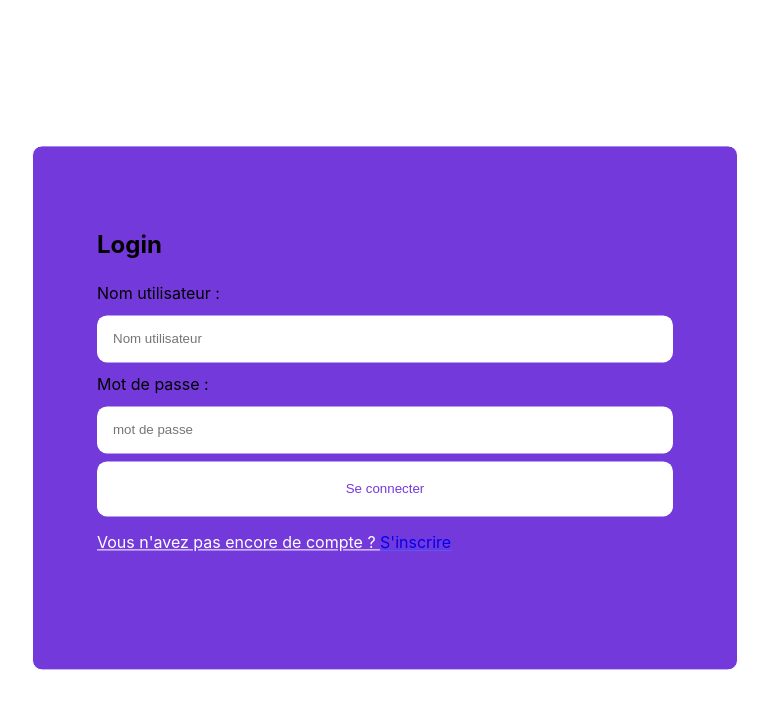
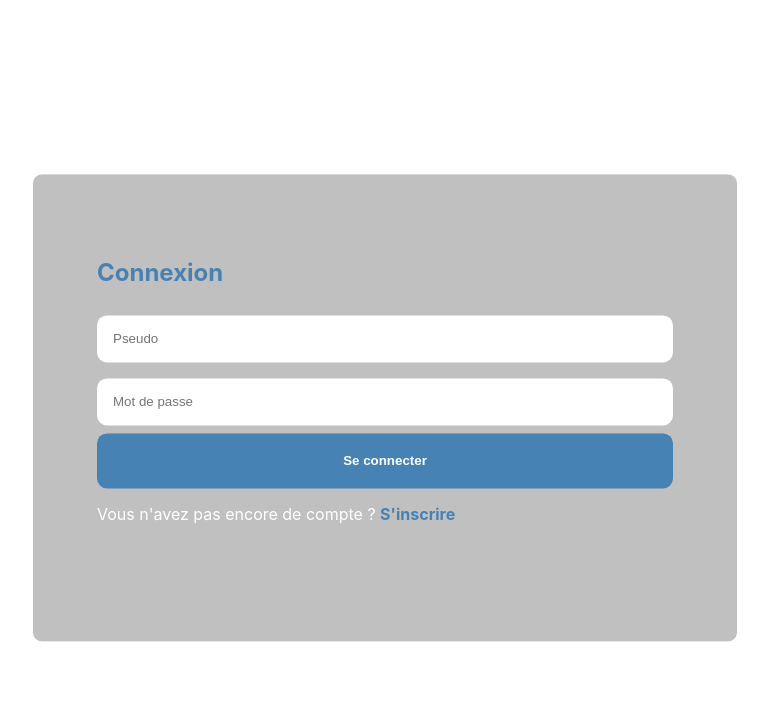
Before and after one commit to TaniaMAHOUCHE/Mercure_Tp, a React (Create React App) app in the folder front/projet/: page / in a window 1280 px wide. Shown: the top 708 px of the page, without its empty margins (263-1032 px from the left). Built offline with nearby package versions, Linux system fonts and the light colour scheme.

Commit message:
Added logout and fix css project

```diff
--- a/front/projet/src/App.css
+++ b/front/projet/src/App.css
@@ -21,6 +21,11 @@ main div.app-flex {
 
 }
 
+h2{
+  color: #4682B4;
+  font-weight: bold
+}
+
 ul.router-element {
     background-color: rgb(162, 162, 162);
     display: flex;
@@ -41,12 +46,13 @@ ul.router-element li a {
 }
 
 .auth-form-container {
-  background-color: #7439db;
+  background-color: #C0C0C0;
   position: absolute; /* postulat de départ */
   top: 50%;
   left: 50%; /* à 50%/50% du parent référent */
   transform: translate(-50%, -50%); /* décalage de 50% de sa propre taille */
   width: 45%;
+  color:black;
 }
 
   .auth-form-container, .login-form, .register-form {
@@ -81,11 +87,12 @@ ul.router-element li a {
     padding: 20px;
     border-radius: 10px;
     cursor: pointer;
-    color: #7439db;
+    color: black;
   }
 
   .link-btn {
     background: none;
     color: white;
-    text-decoration: underline;
+    /* text-decoration: underline; */
+    text-decoration: none;
   }
--- a/front/projet/src/components/Sidebar/Sidebar.css
+++ b/front/projet/src/components/Sidebar/Sidebar.css
@@ -34,6 +34,7 @@ ul.username-only {
 ul.username-only li p {
     display: block;
     color: #000;
+    font-weight: bold;
     padding: 8px 16px;
     text-decoration: none;
     text-align: center;
@@ -42,6 +43,20 @@ ul.username-only li p {
 
 /* Change the link color on hover */
 ul.username-only li p:hover {
-    background-color: #555;
+    background-color: #4682B4;
     color: white;
 }
+
+#logout{
+    color: white;
+    background-color: #C0C0C0;
+    width: 100%;
+    padding-top: 20px;
+    padding-bottom: 20px;
+    border: none;
+    font-weight: bold;
+    cursor: pointer;
+}
+#logout:hover{
+    background-color: #A9A9A9;
+}
--- a/front/projet/src/components/Sidebar/Sidebar.jsx
+++ b/front/projet/src/components/Sidebar/Sidebar.jsx
@@ -1,12 +1,20 @@
-import React from 'react'
+import React, { useContext } from 'react';
 import { useNavigate } from 'react-router-dom';
 import './Sidebar.css' ;
+import { UserContext } from '../../Context/UserContext';
+
 
 export const Sidebar = ({allUsers}) => {
+  const { user, setUser } = useContext(UserContext);
 
   let navigate = useNavigate();
   const handleClick = (e) => {
     navigate(`/user/${e}`) ;
+  }
+
+  const logout = () => {
+      localStorage.removeItem('jwt');
+      setUser("");
   }
 
   return (
@@ -23,6 +31,7 @@ export const Sidebar = ({allUsers}) => {
           ))}
         </ul>
     </div>
+    <button id="logout" onClick={logout}> Déconnexion </button>
     </>
   )
 }
--- a/front/projet/src/pages/Conversation/Conversation.css
+++ b/front/projet/src/pages/Conversation/Conversation.css
@@ -1,5 +1,10 @@
+a{
+    text-decoration: none;
+    color: black;
+}
+
 main div#chat-zone {
-    background-color: rgb(215, 231, 192);
+    background-color: #C0C0C0;
     display: flex;
     flex-direction: row;
     border-radius: 20px;
@@ -8,11 +13,11 @@ main div#chat-zone {
 section#sidebar {
     height: 100%;
     width: 30%;
+    background-color: #4682B4;
 }
 
 section#conversation {
     /* background-color: rgb(246, 175, 216); */
     height: 100%;
     width: 100%;
-
 }
--- a/front/projet/src/pages/Conversation/Conversation.jsx
+++ b/front/projet/src/pages/Conversation/Conversation.jsx
@@ -59,7 +59,7 @@ export const Conversation = () => {
       if (successLogin) {
         return (
           <>
-              <section id="sidebar"> <Sidebar allUsers={results} /> </section>
+              <section id="sidebar"> <Sidebar style={{ textDecoration: 'none'}} allUsers={results} /> </section>
               <section id="conversation"> <ConversationBox allUsers={results} /> </section>
           </>
         )
@@ -76,7 +76,7 @@ export const Conversation = () => {
 
   return (
 
-    <div id="chat-zone">
+    <div id="chat-zone" style={{ textDecoration: 'none'}}>
         {renderListUser ()}
     </div>
 
--- a/front/projet/src/pages/Login/Login.jsx
+++ b/front/projet/src/pages/Login/Login.jsx
@@ -26,6 +26,7 @@ export const Login = () => {
     if( element && element !== undefined && element !== null ) {
       return element ;
     }
+
   }
 
 
@@ -47,7 +48,6 @@ const handleSubmit = (e) => {
 
         console.log(response.data)
         localStorage.setItem('jwt', JSON.stringify(response.data.jwt));
-
 
         const url = new URL('http://localhost:9090/.well-known/mercure');
         url.searchParams.append('topic', 'https://example.com/my-private-topic');
@@ -77,17 +77,17 @@ const handleSubmit = (e) => {
   return (
 
     <div className="auth-form-container">
-        <h2>Login</h2>
-        <form className="login-form auth" onSubmit={handleSubmit}>
-            <label htmlFor="username">Nom utilisateur : </label>
-            <input value={username} onChange={(e) => setUsername(e.target.value)}type="text" placeholder="Nom utilisateur" id="username" name="username" />
-            <label htmlFor="password">Mot de passe : </label>
-            <input value={password} onChange={(e) => setPassword(e.target.value)} type="password" placeholder="mot de passe" id="password" name="password" />
-            <button type="submit">Se connecter</button>
-        </form>
-        <p className="link-btn">Vous n'avez pas encore de compte ? <Link to="/inscription"> S'inscrire</Link> </p>
+      <h2>Connexion</h2>
+      <form className="login-form auth" onSubmit={handleSubmit}>
+          {/* <label htmlFor="username">Nom d'utilisateur : </label> */}
+          <input value={username} onChange={(e) => setUsername(e.target.value)}type="text" placeholder="Pseudo" id="username" name="name" />
+          {/* <label htmlFor="password">Mot de passe : </label> */}
+          <input value={password} onChange={(e) => setPassword(e.target.value)} type="password" placeholder="Mot de passe" id="password" name="password" />
+          <button style={{ backgroundColor: '#4682B4', color: 'white', fontWeight: 'bold'}} type="submit">Se connecter</button>
+      </form>
+      <p className="link-btn">Vous n'avez pas encore de compte ? <Link style={{ textDecoration: 'none', color: '#4682B4', fontWeight: 'bold'}} to="/inscription"> S'inscrire</Link> </p>
 
-        <h3> {textError} </h3>
+      <h3> {textError} </h3>
     </div>
 )
 }
--- a/front/projet/src/pages/Register/Register.jsx
+++ b/front/projet/src/pages/Register/Register.jsx
@@ -43,17 +43,15 @@ export const Register = () => {
     return (
         <div className="auth-form-container">
             <h2>Inscription</h2>
-        <form className="register-form auth" onSubmit={handleSubmit}>
-            <label htmlFor="name">Nom :</label>
-            <input value={username} name="name" id="name" onChange={(e) => setUsername(e.target.value)} type="text" placeholder="full Name" />
-            <label htmlFor="password">Mot de passe : </label>
-            <input value={password} onChange={(e) => setPassword(e.target.value)} type="password" placeholder="mot de passe" id="password" name="password" />
-            <button type="submit">S'inscrire </button>
-        </form>
-        <p className="link-btn">Vous avez déjà un compte ?  <Link to="/"> Se connecter </Link> </p>
-
-        <h3> {textError} </h3>
-
-    </div>
+            <form className="register-form auth" onSubmit={handleSubmit}>
+                {/* <label htmlFor="name">Nom :</label> */}
+                <input value={username} name="name" id="name" onChange={(e) => setUsername(e.target.value)} type="text" placeholder="Pseudo" />
+                {/* <label htmlFor="password">Mot de passe : </label> */}
+                <input value={password} onChange={(e) => setPassword(e.target.value)} type="password" placeholder="Mot de passe" id="password" name="password" />
+                <button style={{ backgroundColor: '#4682B4', color: 'white', fontWeight: 'bold'}} type="submit">S'inscrire </button>
+            </form>
+            <p className="link-btn">Vous avez déjà un compte ?  <Link style={{ textDecoration: 'none', color: '#4682B4', fontWeight: 'bold'}} to="/"> Se connecter </Link> </p>
+            <h3> {textError} </h3>
+        </div>
     )
 }
```
